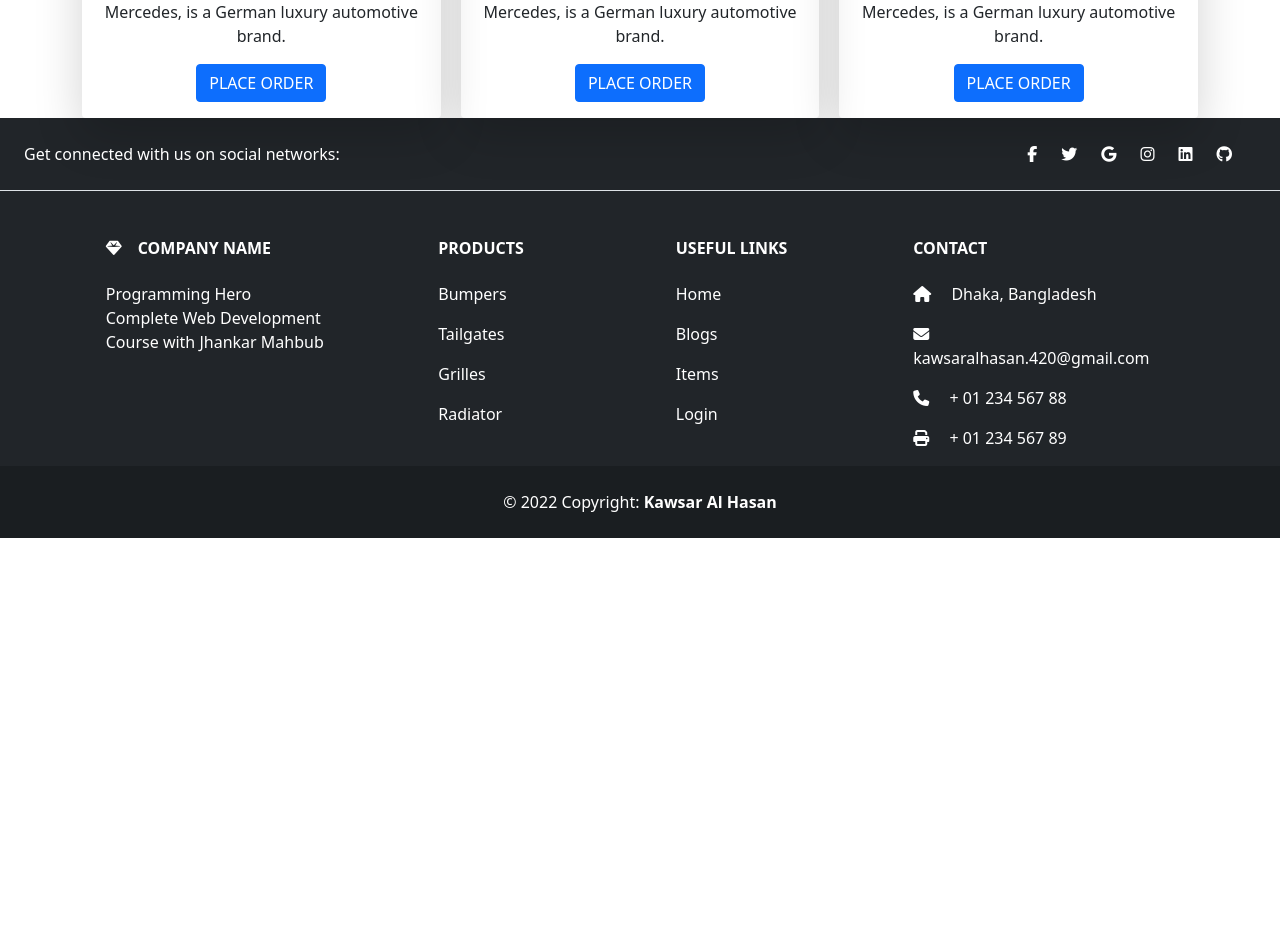
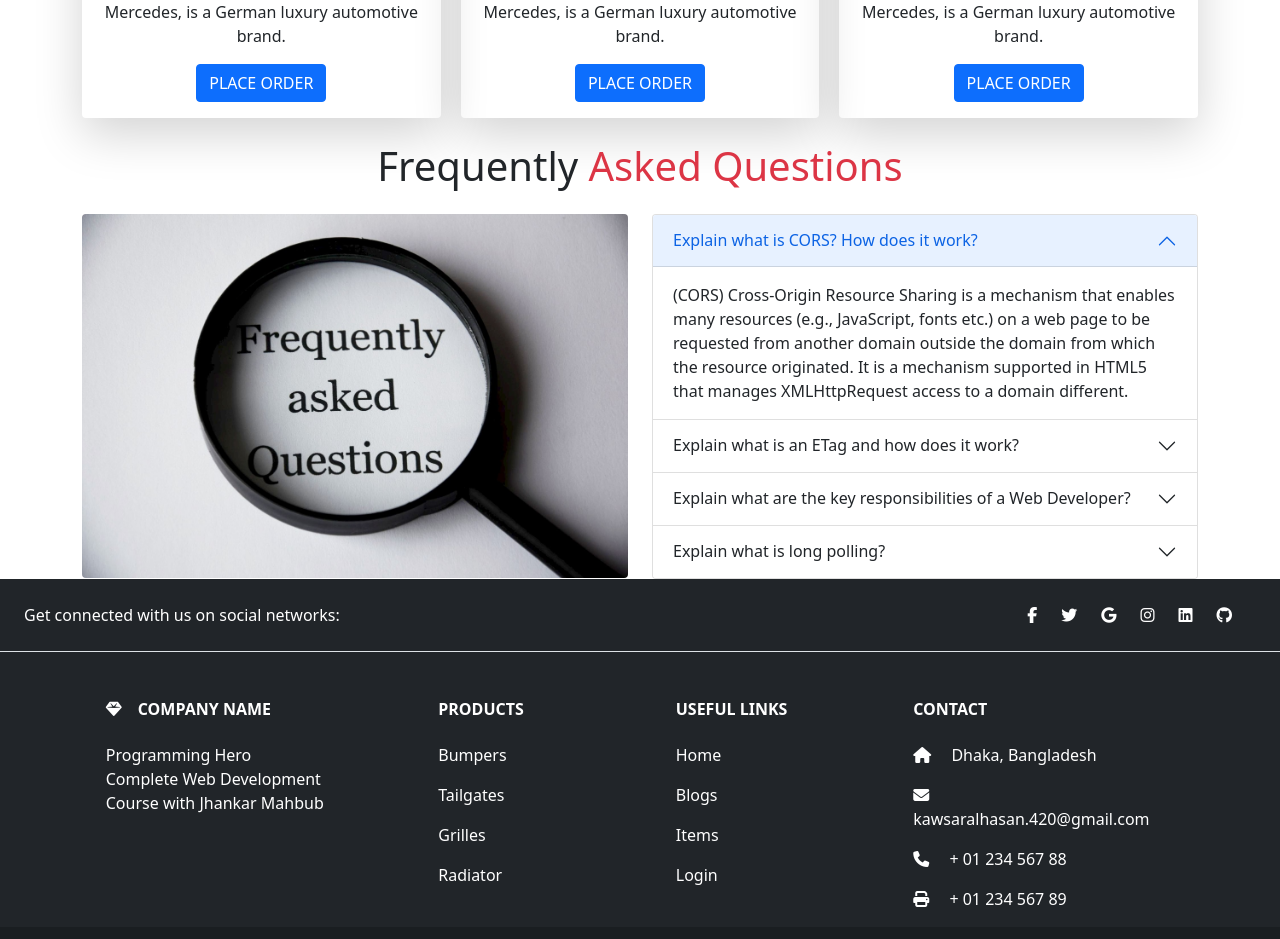
Before and after one commit to KawsarAlHasan/car-parts-manufacturer, a React (Create React App) app: page / in a window 1280 px wide. Shown: the part 1680-2619 px from the top of the page. Before the commit the page ends 2218 px from the top, so only its background shows below. Built offline with nearby package versions, Linux system fonts and the light colour scheme.

Commit message:
added extra section faqs

```diff
--- /dev/null
+++ b/src/Pages/Home/Faqs/Faqs.js
@@ -0,0 +1,53 @@
+import React from 'react';
+import { Accordion } from 'react-bootstrap';
+import faqs from '../../../images/faqs.jpg';
+
+const Faqs = (props) => {
+    return (
+        <div id='/home#faqs' className='container'>
+            <h1 className="text-center my-4">Frequently <span className='text-danger'> Asked Questions</span></h1>
+            <div className='row'>
+                <div className='col-lg-6'>
+                    <img src={faqs} className='img-fluid w-76 rounded' alt='' />
+                </div>
+                <div className='col-lg-6'>
+                    <Accordion defaultActiveKey="0">
+                        <Accordion.Item eventKey="0">
+                            <Accordion.Header>Explain what is CORS? How does it work?</Accordion.Header>
+                            <Accordion.Body>
+                                (CORS) Cross-Origin Resource Sharing is a mechanism that enables many resources (e.g., JavaScript, fonts etc.) on a web page to be requested from another domain outside the domain from which the resource originated.  It is a mechanism supported in HTML5 that manages XMLHttpRequest access to a domain different.
+                            </Accordion.Body>
+                        </Accordion.Item>
+                        <Accordion.Item eventKey="1">
+                            <Accordion.Header>Explain what is an ETag and how does it work?</Accordion.Header>
+                            <Accordion.Body>
+                                An ETag is an opaque identifier allocated by a web server to a specific version of a resource found at a URL.  The ETag is a part of HTTP, the protocol for the world wide web and when the server reads the ETag from client request, the server can then tell whether to send the file (HTTP 200) or tell the client just to use their local copy (HTTP 304).
+                            </Accordion.Body>
+                        </Accordion.Item>
+                        <Accordion.Item eventKey="2">
+                            <Accordion.Header>Explain what are the key responsibilities of a Web Developer?</Accordion.Header>
+                            <Accordion.Body>
+                                Program test and debug all web applications
+                                Design, develop, test and deploy web applications
+                                Uploading sites onto server and registering it with different search engines
+                                Coordinate with other designers and programmers to develop web projects
+                                Fix bugs, troubleshoot and resolve problems
+                                In case of system failure initiate periodic testing and implement contingency plans
+                                Develop appropriate code structures to solve specific tasks
+                                Support and assist in the upkeep and maintenance of websites
+                            </Accordion.Body>
+                        </Accordion.Item>
+                        <Accordion.Item eventKey="3">
+                            <Accordion.Header>Explain what is long polling?</Accordion.Header>
+                            <Accordion.Body>
+                                Long polling is a web application development pattern used to emulate pushing data from the server to the client.  When the long polling is used, the client sends a request to the server, and the connection remains intact until the server is ready to send data to the client. The connection will be closed only after the data is sent back to the client or connection timeout occurs.
+                            </Accordion.Body>
+                        </Accordion.Item>
+                    </Accordion>
+                </div>
+            </div>
+        </div>
+    );
+};
+
+export default Faqs;
--- a/src/Pages/Home/Home.js
+++ b/src/Pages/Home/Home.js
@@ -1,5 +1,6 @@
 import React from 'react';
 import Banner from './Banner/Banner';
+import Faqs from './Faqs/Faqs';
 import Parts from './Parts/Parts';
 
 const Home = (props) => {
@@ -7,6 +8,7 @@ const Home = (props) => {
         <div>
             <Banner></Banner>
             <Parts></Parts>
+            <Faqs></Faqs>
         </div>
     );
 };
--- a/src/Pages/Shared/Loding/Loding.js
+++ b/src/Pages/Shared/Loding/Loding.js
@@ -1,9 +1,17 @@
 import React from 'react';
+import { Spinner } from 'react-bootstrap';
 
 const Loding = (props) => {
     return (
         <div>
-            <progress className="progress w-56"></progress>
+            <Spinner animation="grow" variant="primary" />
+            <Spinner animation="grow" variant="secondary" />
+            <Spinner animation="grow" variant="success" />
+            <Spinner animation="grow" variant="danger" />
+            <Spinner animation="grow" variant="warning" />
+            <Spinner animation="grow" variant="info" />
+            <Spinner animation="grow" variant="danger" />
+            <Spinner animation="grow" variant="dark" />
         </div>
     );
 };
```
Also changed, not shown: src/images/faq.jpg (added), src/images/faqs.jpg (added).
